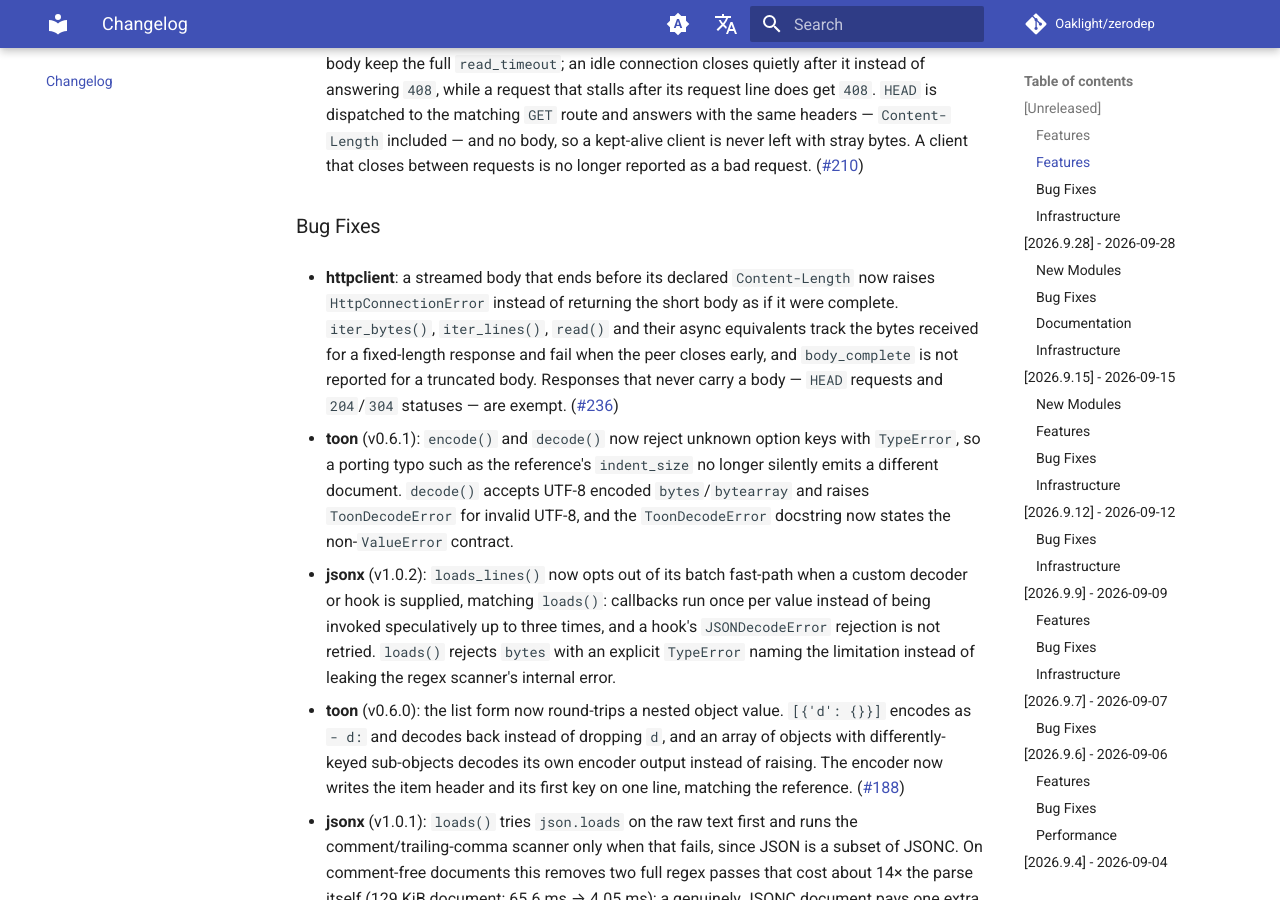
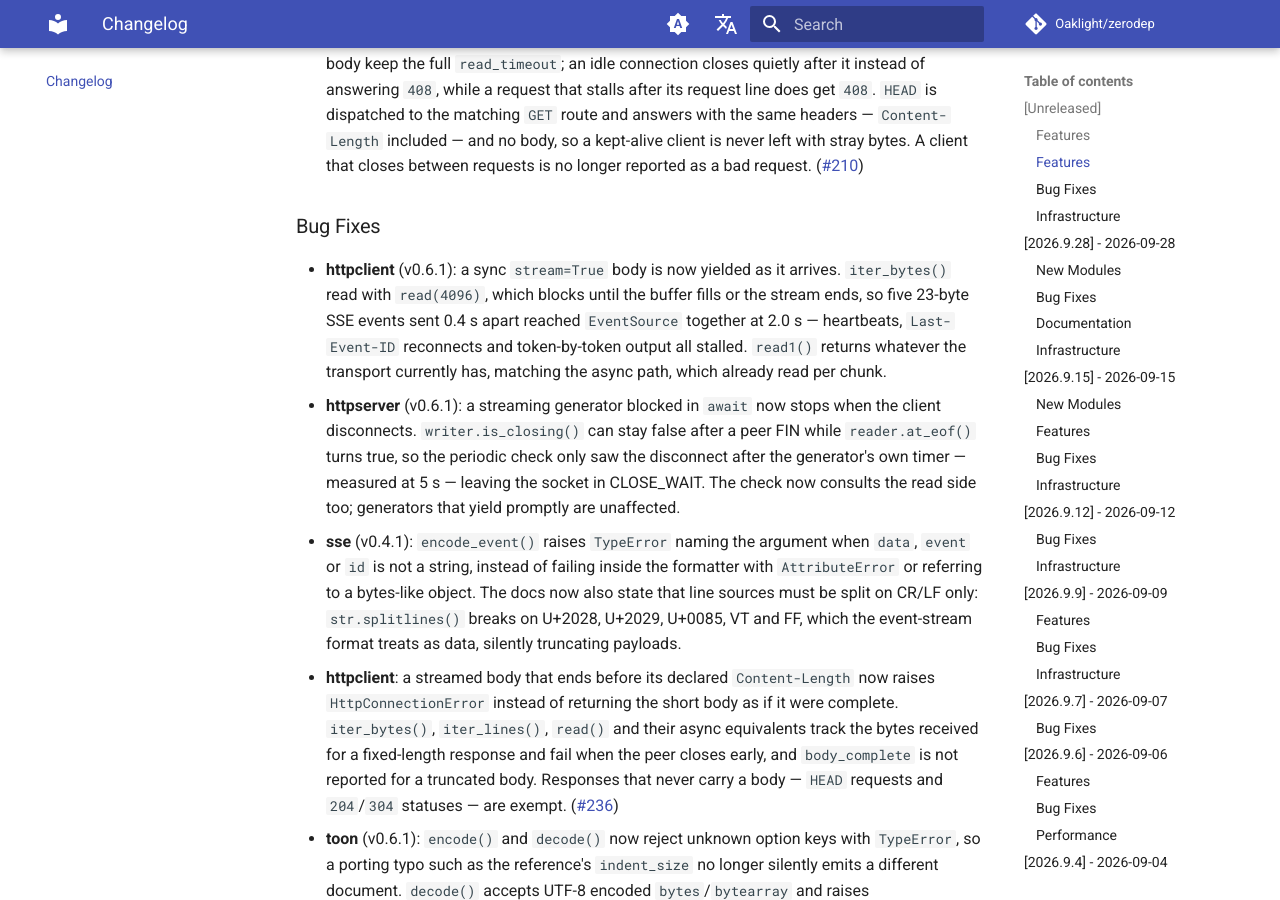
Before and after one commit to Oaklight/zerodep, an MkDocs documentation site: the page built from docs/changelog.md, in a window 1280 px wide and 900 px high, scrolled down 1617 px. Built offline with MkDocs 1.6.1 and Material for MkDocs 9.7.7, drawn with Linux system fonts in a browser that asks for light colours; comment, search, counter and statistics services are not loaded; some of the changed text lies outside the part shown.

Commit message:
docs: record the streaming rescue fixes and correct the SSE failure mode

```diff
--- a/docs/changelog.md
+++ b/docs/changelog.md
@@ -20,6 +20,9 @@ The format is based on [Keep a Changelog](https://keepachangelog.com/en/1.1.0/).
 
 ### Bug Fixes
 
+- **httpclient** (v0.6.1): a sync `stream=True` body is now yielded as it arrives. `iter_bytes()` read with `read(4096)`, which blocks until the buffer fills or the stream ends, so five 23-byte SSE events sent 0.4 s apart reached `EventSource` together at 2.0 s — heartbeats, `Last-Event-ID` reconnects and token-by-token output all stalled. `read1()` returns whatever the transport currently has, matching the async path, which already read per chunk.
+- **httpserver** (v0.6.1): a streaming generator blocked in `await` now stops when the client disconnects. `writer.is_closing()` can stay false after a peer FIN while `reader.at_eof()` turns true, so the periodic check only saw the disconnect after the generator's own timer — measured at 5 s — leaving the socket in CLOSE_WAIT. The check now consults the read side too; generators that yield promptly are unaffected.
+- **sse** (v0.4.1): `encode_event()` raises `TypeError` naming the argument when `data`, `event` or `id` is not a string, instead of failing inside the formatter with `AttributeError` or referring to a bytes-like object. The docs now also state that line sources must be split on CR/LF only: `str.splitlines()` breaks on U+2028, U+2029, U+0085, VT and FF, which the event-stream format treats as data, silently truncating payloads.
 - **httpclient**: a streamed body that ends before its declared `Content-Length` now raises `HttpConnectionError` instead of returning the short body as if it were complete. `iter_bytes()`, `iter_lines()`, `read()` and their async equivalents track the bytes received for a fixed-length response and fail when the peer closes early, and `body_complete` is not reported for a truncated body. Responses that never carry a body — `HEAD` requests and `204`/`304` statuses — are exempt. ([#236](https://github.com/Oaklight/zerodep/issues/236))
 
 - **toon** (v0.6.1): `encode()` and `decode()` now reject unknown option keys with `TypeError`, so a porting typo such as the reference's `indent_size` no longer silently emits a different document. `decode()` accepts UTF-8 encoded `bytes`/`bytearray` and raises `ToonDecodeError` for invalid UTF-8, and the `ToonDecodeError` docstring now states the non-`ValueError` contract.
@@ -38,6 +41,7 @@ The format is based on [Keep a Changelog](https://keepachangelog.com/en/1.1.0/).
 
 ### Infrastructure
 
+- **Makefile**: `make test` and `make benchmark` now cover every module — 73 test files and 42 benchmarks. The hand-maintained aggregates had left out 24 modules, including `httpserver` and `s3`, while the help text promised "all modules"; `make test` also passes `-rs` so skipped cases are visible. CI was unaffected because it runs `pytest` directly, but the local gate documented in `AGENTS.md` was incomplete.
 - **Makefile**: `sse` had no target, so `make test` silently skipped its 67 tests while CI's bare `pytest` ran them. `make test-sse` and `make benchmark-sse` now exist, both are in the `test`/`benchmark` aggregates, and `-rs` reports skip reasons. The httpclient and httpserver pages now cross-link to `sse` for event-stream consumption and server-side encoding. ([#242](https://github.com/Oaklight/zerodep/issues/242))
 - **benchmark modules skip without `pytest-benchmark`**: forty of the forty-one `test_*_benchmark.py` modules took the `benchmark` fixture without guarding on the plugin, so a checkout without the benchmark extra reported every case as `fixture 'benchmark' not found` instead of skipping. Each now calls `pytest.importorskip("pytest_benchmark")`.
 - **benchmarks**: the benchmark workflow now installs the TOON reference from the `bench-toon` git pin instead of an unpinned `git+` install with `|| true`, and asserts that `toon/` rows are present in the artifact. A failed reference install now fails the job instead of silently dropping the comparison, matching the guard `s3` already had.
```
Also changed, not shown: docs/modules/httpserver.md (+3 -1 lines), docs/modules/index.md (+3 -3 lines), docs/modules/sse.md (+2 -0 lines).
